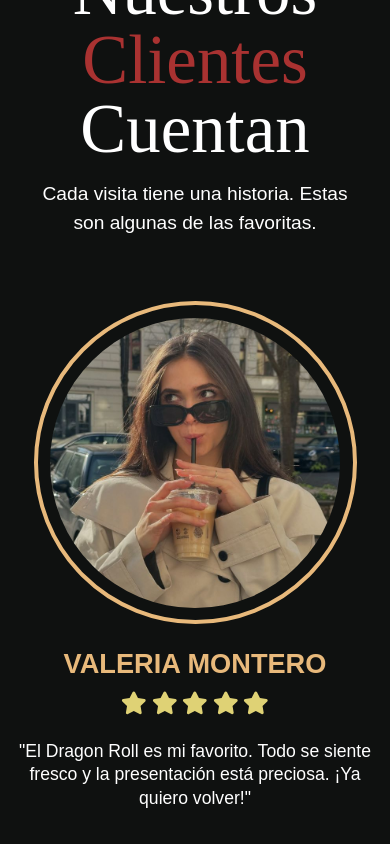
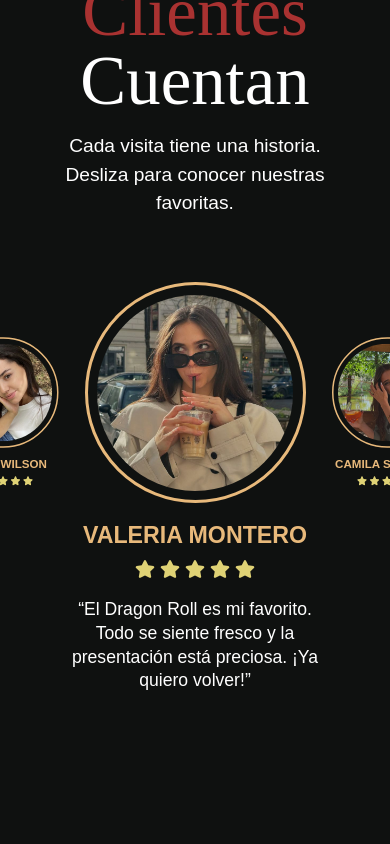
Before and after one commit to NinYuri/KOI, a React (Vite) app in the folder client/: page / in a window 390 px wide. Shown: the part 5780-6624 px from the top of the page. Built offline with nearby package versions, Linux system fonts and the light colour scheme; a web font is replaced by a local one.

Commit message:
Reviews Section Responsiveness Completed

```diff
--- a/client/src/components/ReviewCard.css
+++ b/client/src/components/ReviewCard.css
@@ -1,10 +1,13 @@
 .review-card {
+    --card-width: 380px;
+    --photo-ratio: 0.85;
+
     position: absolute;
     top: 0;
     left: 50%;
-    width: 380px;
+    width: var(--card-width);
     max-width: none;
-    transform-origin: 50% 162px;
+    transform-origin: 50% calc(var(--card-width) * var(--photo-ratio) / 2);
     transform: translateX(calc(-50% + var(--offset) * var(--gap))) scale(var(--scale, 1));
     transition: transform 0.5s ease, opacity 0.5s ease;
     text-align: center;
@@ -26,7 +29,9 @@
     cursor: pointer;
 }
 
-.review-card.is-side:hover { opacity: 0.5; }
+@media (any-hover: hover) {
+    .review-card.is-side:hover { opacity: 0.5; }
+}
 
 .review-card.is-hidden {
     --scale: 0.5;
@@ -41,7 +46,7 @@
 }
 
 .review-photo {
-    width: 85%;
+    width: calc(var(--photo-ratio) * 100%);
     height: 70%;
     aspect-ratio: 1;
     padding: 0.8rem;
@@ -92,3 +97,64 @@
     transform: translateY(0);
     transition-delay: 0.2s;
 }
+
+/* ---------- RESPONSIVE ---------- */
+/* ---------- Pantallas grandes ---------- */
+@media (min-width: 1600px) {
+    .review-card { --card-width: 460px; }
+
+    .review-name { font-size: 1.9rem; }
+
+    .review-comment { font-size: 1.3rem; }
+}
+
+/* ---------- Tablets ---------- */
+@media (max-width: 1025px) {
+    .review-card {
+        --card-width: 355px;
+        --gap: 21rem;
+    }
+
+    .review-name { font-size: 1.6rem; }
+
+    .review-stars { font-size: 1.4rem; }
+
+    .review-comment { font-size: 1.1rem; }
+}
+
+/* ---------- Celulares y tablets ---------- */
+@media (max-width: 768px) {
+    .review-card {
+        --card-width: 300px;
+        --gap: 15rem;
+    }
+
+    .review-photo {
+        padding: 0.6rem;
+        border-width: 3px;
+    }
+
+    .review-name {
+        font-size: 1.45rem;
+        margin-top: 1.2rem;
+    }
+
+    .review-stars { font-size: 1.25rem; }
+
+    .review-comment {
+        font-size: 1.1rem;
+        margin-top: 1.2rem;
+    }
+
+    .review-card.is-side { --scale: 0.55; }
+}
+
+/* ---------- Celulares pequeños ---------- */
+@media (max-width: 480px) {
+    .review-card {
+        --card-width: 260px;
+        --gap: 12rem;
+    }
+
+    .review-card.is-side { --scale: 0.5; }
+}
--- a/client/src/components/ReviewCard.jsx
+++ b/client/src/components/ReviewCard.jsx
@@ -27,7 +27,7 @@ function ReviewCard({image, name, comment, rating, className = '', style, onClic
                 )}
             </div>
 
-            <p className="review-comment">"{comment}"</p>
+            <p className="review-comment">“{comment}”</p>
         </article>
     )
 }
--- a/client/src/sections/Reviews.css
+++ b/client/src/sections/Reviews.css
@@ -10,4 +10,46 @@
     position: relative;
     width: 100%;
     height: 550px;
+    touch-action: pan-y;
+    user-select: none;
 }
+
+
+/* ---------- RESPONSIVE ---------- */
+/* ---------- Pantallas grandes ---------- */
+@media (min-width: 1600px) {
+    .reviews-section { margin-bottom: 7rem; }
+
+    .reviews-carousel {
+        --gap: 32rem;
+        height: 600px;
+    }
+}
+
+/* ---------- Tablets ---------- */
+@media (max-width: 1025px) {
+    .reviews-section { margin-bottom: 5rem; }
+
+    .reviews-carousel {
+        --gap: 20rem;
+        height: 500px;
+    }
+}
+
+/* ---------- Celulares y tablets ---------- */
+@media (max-width: 768px) {
+    .reviews-section { margin: 5em 0 3em; }
+
+    .reviews-carousel {
+        --gap: 15rem;
+        height: 520px;
+    }
+}
+
+/* ---------- Celulares pequeños ---------- */
+@media (max-width: 480px) {
+    .reviews-carousel {
+        --gap: 13rem;
+        height: 500px;
+    }
+}
--- a/client/src/sections/Reviews.jsx
+++ b/client/src/sections/Reviews.jsx
@@ -1,9 +1,8 @@
-import { useState } from 'react'
+import { useState, useRef } from 'react'
 import ReviewCard from '../components/ReviewCard';
 import olivia from '../assets/Olivia.jpg'
 import valeria from '../assets/Avatar.jpg'
 import camila from '../assets/Camila.jpg'
-import doodle from '../assets/ThirdDoodle.webp';
 import './Reviews.css';
 
 const reviews = [
@@ -18,6 +17,9 @@ const reviews = [
 function Reviews() {
     const [active, setActive] = useState(1)
     const total = reviews.length
+    const startX = useRef(null)
+    const startY = useRef(null)
+    const swiped = useRef(false)
 
     const getOffset = (i) => {
         let diff = i - active
@@ -26,12 +28,38 @@ function Reviews() {
         return diff
     }
 
+    const next = () => setActive((a) => (a + 1) % total)
+    const prev = () => setActive((a) => (a - 1 + total) % total)
+
+    const onPointerDown = (e) => {
+        startX.current = e.clientX
+        startY.current = e.clientY
+        swiped.current = false
+    }
+
+    const onPointerUp = (e) => {
+        if(startX.current === null) return
+        const dx = e.clientX - startX.current
+        const dy = e.clientY - startY.current
+        startX.current = null
+
+        if(Math.abs(dx) > 50 && Math.abs(dx) > Math.abs(dy)) {
+            swiped.current = true
+            dx < 0 ? next() : prev()
+        }
+    }
+
     return (
         <section className="reviews-section section">
             <h1 className="section-name">Nuestros <span>Clientes</span> Cuentan</h1>
-            <p className="section-description">Cada visita tiene una historia. Estas son algunas de las favoritas.</p>
+            <p className="section-description">Cada visita tiene una historia. Desliza para conocer nuestras favoritas.</p>
 
-            <div className="reviews-carousel">
+            <div
+                className="reviews-carousel"
+                onPointerDown={onPointerDown}
+                onPointerUp={onPointerUp}
+                onPointerCancel={() => { startX.current = null }}
+            >
                 {reviews.map((review, i) => {
                     const offset = getOffset(i)
                     const position =
@@ -44,7 +72,10 @@ function Reviews() {
                             {...review}
                             className={position}
                             style={{ '--offset': offset }}
-                            onClick={offset !== 0 ? () => setActive(i) : undefined}
+                            onClick={offset !== 0 ? () => {
+                                if(swiped.current) return
+                                setActive(i)
+                            } : undefined}
                         />
                     )
                 })}
```
Also changed, not shown: client/src/assets/ThirdDoodle.webp (deleted).
